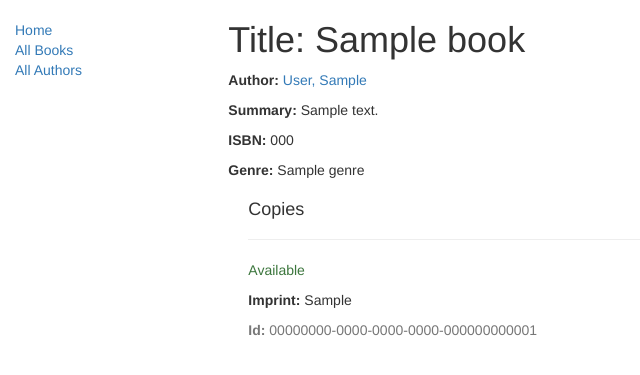
After one commit to choia/django-library-tutorial, a Django app: page /catalog/book/1 in a window 1280 px wide. The commit adds this page. Shown: the top 375 px of the page, without its empty margins (0-640 px from the left). Run offline with Django 3.2, Linux system fonts and the light colour scheme; tables that the repository leaves empty hold one stand-in row (values such as "Sample post"); some libraries are stand-ins or nearby versions.

Commit message:
updated class book list and html files

```diff
--- a/catalog/models.py
+++ b/catalog/models.py
@@ -21,7 +21,7 @@ class Book(models.Model):
 		return self.title
 
 	def get_absolute_url(self):
-		return reverse('book-detail', arg=[str(self.id)])
+		return reverse('book-detail', args=[str(self.id)])
 
 	def display_genre(self):
 		return  ', '.join([genre.name for genre in self.genre.all()])
--- a/catalog/templates/base.html
+++ b/catalog/templates/base.html
@@ -30,6 +30,25 @@
       </div>
       <div class="col-sm-10 ">
       {% block content %}{% endblock %}
+
+      {% block pagination %}
+      {% if is_paginated %}
+      <div class="pagination">
+          <span class="page-links">
+              {% if page_obj.has_previous %}
+                  <a href="{{ request.path }}?page={{ page_obj.previous_page_number }}">previous</a>
+              {% endif %}
+              <span class="page-current">
+                  Page {{ page_obj.number }} of {{ page_obj.paginator.num_pages }}.
+              </span>
+              {% if page_obj.has_next %}
+                  <a href="{{ request.path }}?page={{ page_obj.next_page_number }}">next</a>
+              {% endif %}
+          </span>
+      </div>
+      {% endif %}
+      {% endblock %}
+
       </div>
     </div>
 
--- /dev/null
+++ b/catalog/templates/book_detail.html
@@ -0,0 +1,25 @@
+{% extends 'base.html' %}
+
+{% block content %}
+  <h1>Title: {{ book.title }}</h1>
+
+  <p><strong>Author:</strong> <a href="">{{ book.author }}</a></p> <!-- author detail link not yet defined -->
+  <p><strong>Summary:</strong> {{ book.summary }}</p>
+  <p><strong>ISBN:</strong> {{ book.isbn }}</p>
+  <p><strong>Genre:</strong>
+  {% for genre in book.genre.all %} {{ genre }}
+    {% if not forloop.last %}, {% endif %}
+  {% endfor %}</p>
+
+  <div style="margin-left:20px;margin-top:20px">
+    <h4>Copies</h4>
+
+    {% for copy in book.bookinstance_set.all %}
+    <hr>
+    <p class="{% if copy.status == 'a' %} text-success {% elif copy.status == 'm' %} text-danger {% else %} text-warning {% endif %}">{{ copy.get_status_display }}</p>
+    {% if copy.status != 'a' %}<p><strong>Due to be returned:</strong> {{copy.due_back}}</p>{% endif %}
+    <p><strong>Imprint:</strong> {{copy.imprint}}</p>
+    <p class="text-muted"><strong>Id:</strong> {{copy.id}}</p>
+    {% endfor %}
+  </div>
+{% endblock %}
--- a/catalog/urls.py
+++ b/catalog/urls.py
@@ -4,5 +4,6 @@ from . import views
 urlpatterns = [
     url(r'^$', views.index, name='index'),
     url(r'^authors/$', views.authors, name='authors'),
-    url(r'^books/$', views.books, name='books'),
+    url(r'^books/$', views.BookListView.as_view(), name='books'),
+    url(r'^book/(?P<pk>\d+)$', views.BookDetailView.as_view(), name='book-detail'),
 ]
--- a/catalog/views.py
+++ b/catalog/views.py
@@ -1,5 +1,7 @@
 from django.shortcuts import render
+from django.views.generic import ListView, DetailView
 from .models import Book, BookInstance, Author, Genre
+
 
 
 def index(request):
@@ -19,9 +21,19 @@ def index(request):
 	return render(request, 'index.html', context)
 
 
-def authors(request):
-	pass
+
+class BookListView(ListView):
+	model = Book
+	paginate_by = 10
+	template_name = 'book_list.html'
 
 
-def books(request):
-	pass
+class BookDetailView(DetailView):
+	model = Book
+	template_name = 'book_detail.html'
+
+
+def authors(request):
+	authors = Author.objects.all()
+	context = { 'authors': authors, }
+	return render(request, 'authors.html', context)
--- a/config/settings/base.py
+++ b/config/settings/base.py
@@ -49,7 +49,7 @@ ROOT_URLCONF = 'config.urls'
 TEMPLATES = [
     {
         'BACKEND': 'django.template.backends.django.DjangoTemplates',
-        'DIRS': [],
+        'DIRS': [os.path.join(BASE_DIR, 'catalog/templates')],
         'APP_DIRS': True,
         'OPTIONS': {
             'context_processors': [
```
Also changed, not shown: catalog/templates/authors.html (+11 -0 lines), catalog/templates/book_list.html (added, +17 -0 lines), catalog/templates/books.html (deleted).
